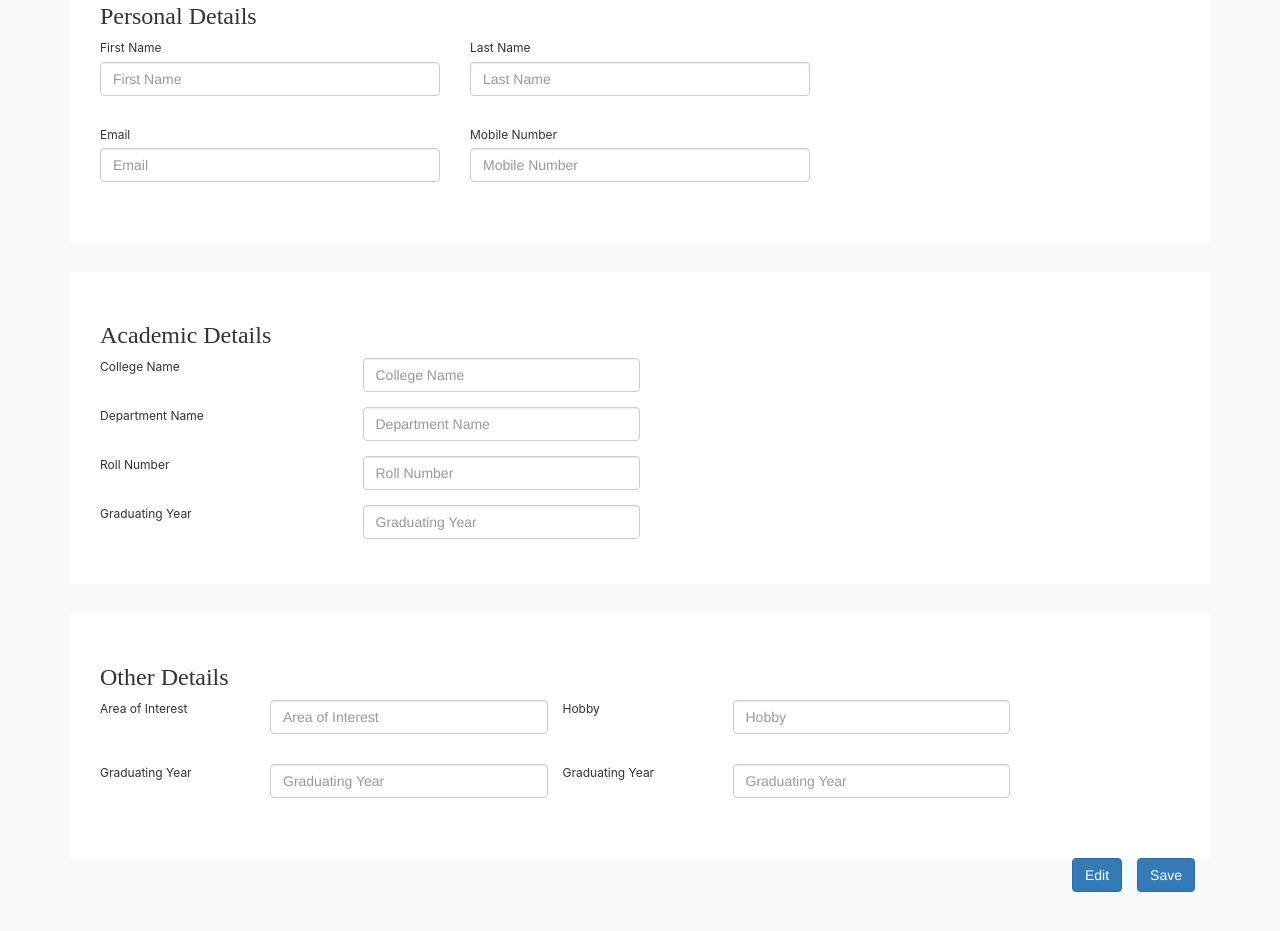
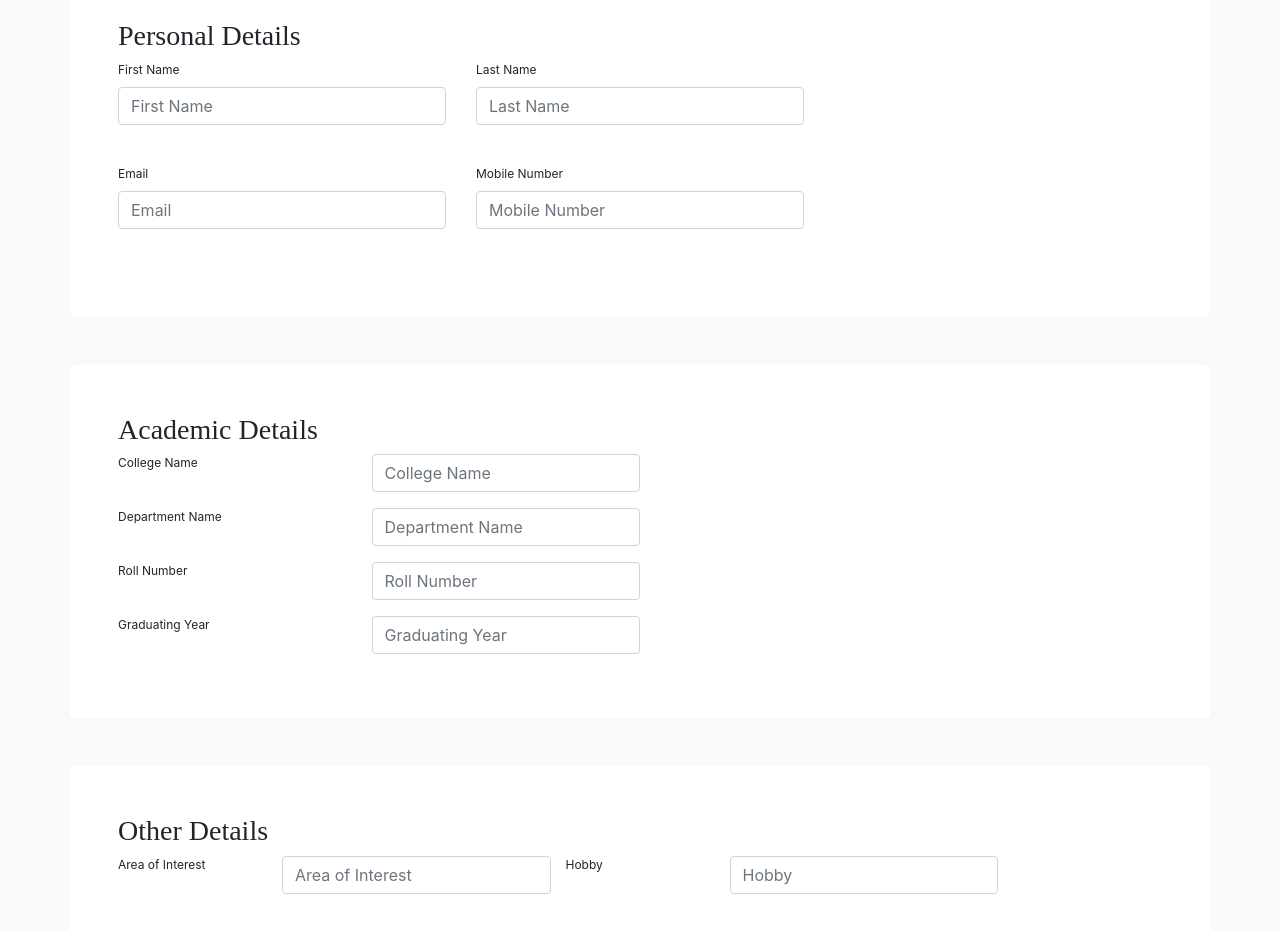
Before and after one commit to pranavi-s24/template_2, a plain HTML site: page index.html in a window 1280 px wide. Shown: the part 77-1008 px from the top of the page. Before the commit the page ends 969 px from the top, so only its background shows below. Drawn offline with nearby package versions, Linux system fonts and the light colour scheme.

Commit message:
Update index.html

```diff
--- a/index.html
+++ b/index.html
@@ -2,10 +2,10 @@
     <head>
         <meta name="viewport" content="width=device-width, initial-scale=1">
         <link rel="stylesheet" href="https://stackpath.bootstrapcdn.com/bootstrap/4.5.2/css/bootstrap.min.css" integrity="sha384-JcKb8q3iqJ61gNV9KGb8thSsNjpSL0n8PARn9HuZOnIxN0hoP+VmmDGMN5t9UJ0Z" crossorigin="anonymous">
-        <link rel="stylesheet" href="https://maxcdn.bootstrapcdn.com/bootstrap/3.3.4/css/bootstrap.min.css">
         <link rel="stylesheet" href="style.css">
     </head>
     <body class="bg-light">
+        <form action="#" method="POST">
         <div class="container mt-5 p-5 bg-white border-light rounded-lg">
             <h3>Personal Details</h3>
             <div class="form-group row">
@@ -65,7 +65,8 @@
         </div>
         <div class="container d-flex justify-content-end">
             <button type="button" class="btn btn-primary text-white">Edit</button>
-            <button type="button" class="btn btn-primary text-white ml-4">Save</button>
+            <button type="submit" class="btn btn-primary text-white ml-4">Save</button>
         </div>
+        </form>
     </body>
 </html>
```
